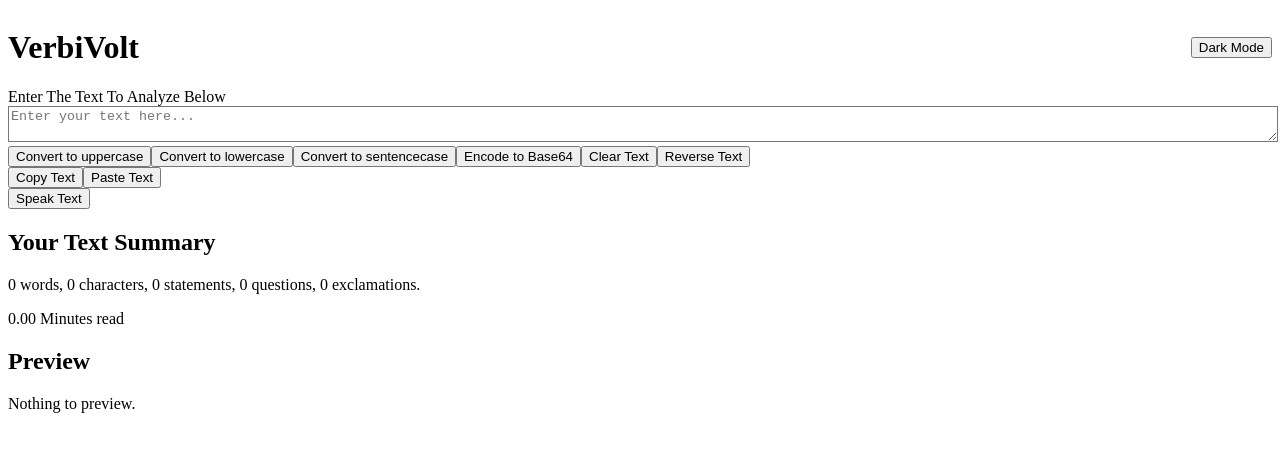
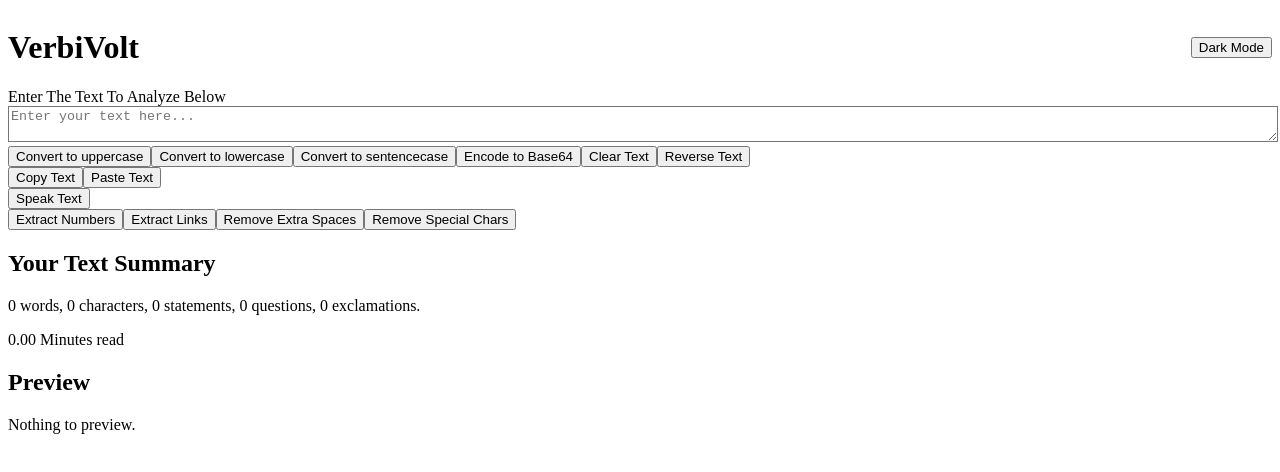
Before and after one commit to MurtazaPlumber68/VerbiVolt, a React (Vite) app: page / in a window 1280 px wide. Shown: the top 472 px of the page. Built offline with nearby package versions, Linux system fonts and the light colour scheme.

Commit message:
feat: integrate UtilityButtons into App.jsx

```diff
--- a/src/App.jsx
+++ b/src/App.jsx
@@ -3,8 +3,9 @@
 import TextInput from './components/TextInput';
 import TransformButtons from './components/TransformButtons';
 import ClipboardActions from './components/ClipboardActions';
+import TextToSpeech from './components/TextToSpeech';
+import UtilityButtons from './components/UtilityButtons';
 import TextSummary from './components/TextSummary';
-import TextToSpeech from './components/TextToSpeech';
 
 export default function App() {
   const [text, setText] = useState('');
@@ -13,7 +14,8 @@
   // Toggle the `dark` class on <html>
   useEffect(() => {
     const root = document.documentElement;
-    dark ? root.classList.add('dark') : root.classList.remove('dark');
+    if (dark) root.classList.add('dark');
+    else root.classList.remove('dark');
   }, [dark]);
 
   return (
@@ -38,12 +40,16 @@
         {/* 3) Clipboard Actions */}
         <ClipboardActions text={text} setText={setText} />
 
+        {/* 4) Text-to-Speech */}
         <TextToSpeech text={text} />
 
-        {/* 4) Text Summary */}
+        {/* 5) Extra Utilities */}
+        <UtilityButtons text={text} setText={setText} />
+
+        {/* 6) Text Summary */}
         <TextSummary text={text} />
 
-        {/* 5) Preview */}
+        {/* 7) Preview */}
         <div className="mt-6 p-4 bg-white rounded shadow dark:bg-gray-800">
           <h2 className="text-2xl font-semibold mb-2 dark:text-gray-200">
             Preview
--- /dev/null
+++ b/src/components/UtilityButtons.jsx
@@ -0,0 +1,41 @@
+import React from 'react';
+
+export default function UtilityButtons({ text, setText }) {
+  const extractNumbers = () => {
+    const nums = text.match(/-?\d+(\.\d+)?/g) || [];
+    setText(nums.join(' '));
+  };
+
+  const extractLinks = () => {
+    const urls = text.match(/https?:\/\/[^\s]+/g) || [];
+    setText(urls.join('\n'));
+  };
+
+  const removeExtraSpaces = () => {
+    const cleaned = text.replace(/\s+/g, ' ').trim();
+    setText(cleaned);
+  };
+
+  const removeSpecialChars = () => {
+    const cleaned = text.replace(/[^A-Za-z0-9\s]/g, '');
+    setText(cleaned);
+  };
+
+  const btnBase = 'px-3 py-1 rounded text-white hover:opacity-90 transition';
+  return (
+    <div className="flex flex-wrap gap-2 mb-6">
+      <button onClick={extractNumbers} className={`${btnBase} bg-teal-500`}>
+        Extract Numbers
+      </button>
+      <button onClick={extractLinks} className={`${btnBase} bg-teal-600`}>
+        Extract Links
+      </button>
+      <button onClick={removeExtraSpaces} className={`${btnBase} bg-yellow-500`}>
+        Remove Extra Spaces
+      </button>
+      <button onClick={removeSpecialChars} className={`${btnBase} bg-red-500`}>
+        Remove Special Chars
+      </button>
+    </div>
+  );
+}
```
